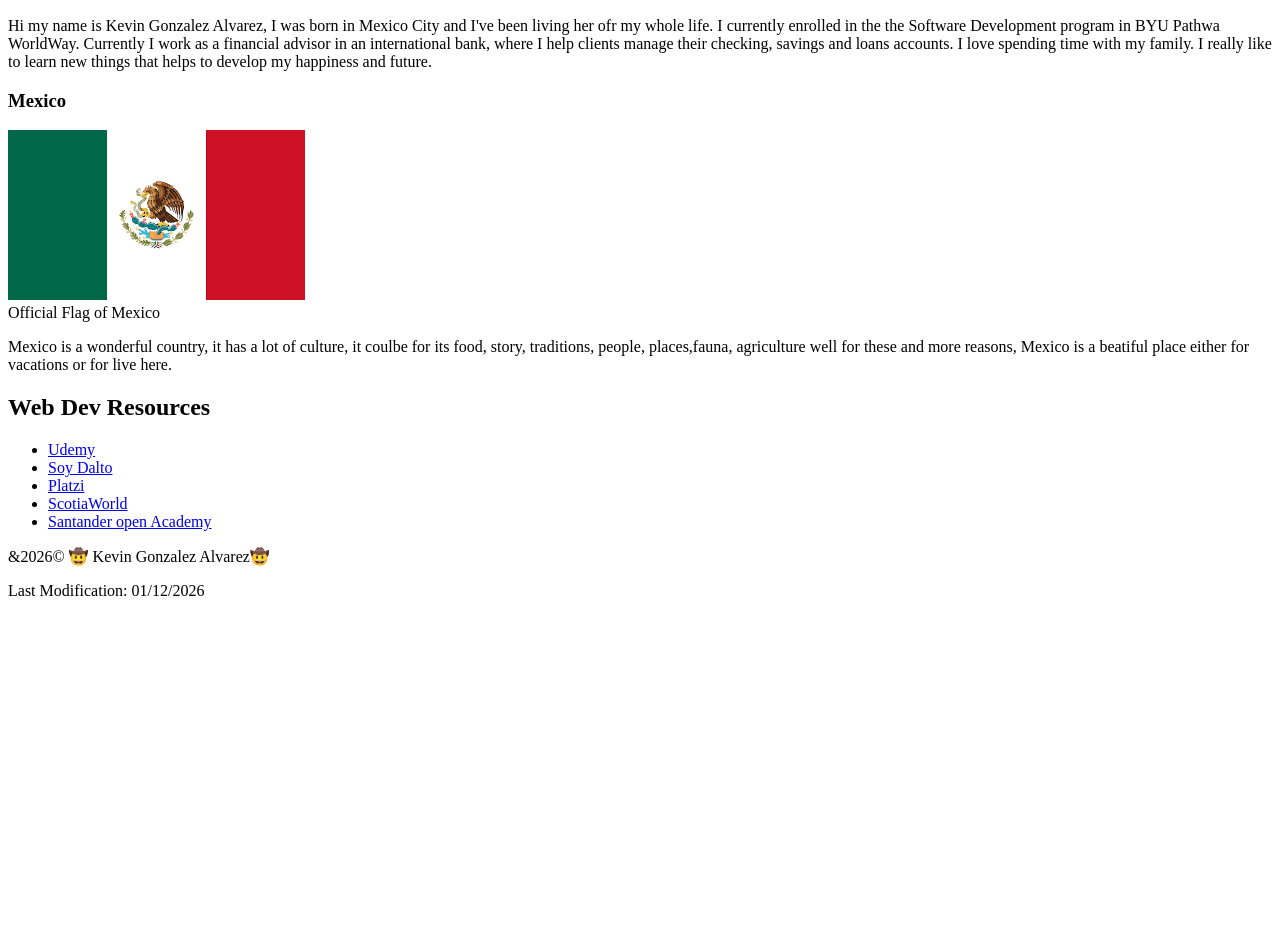
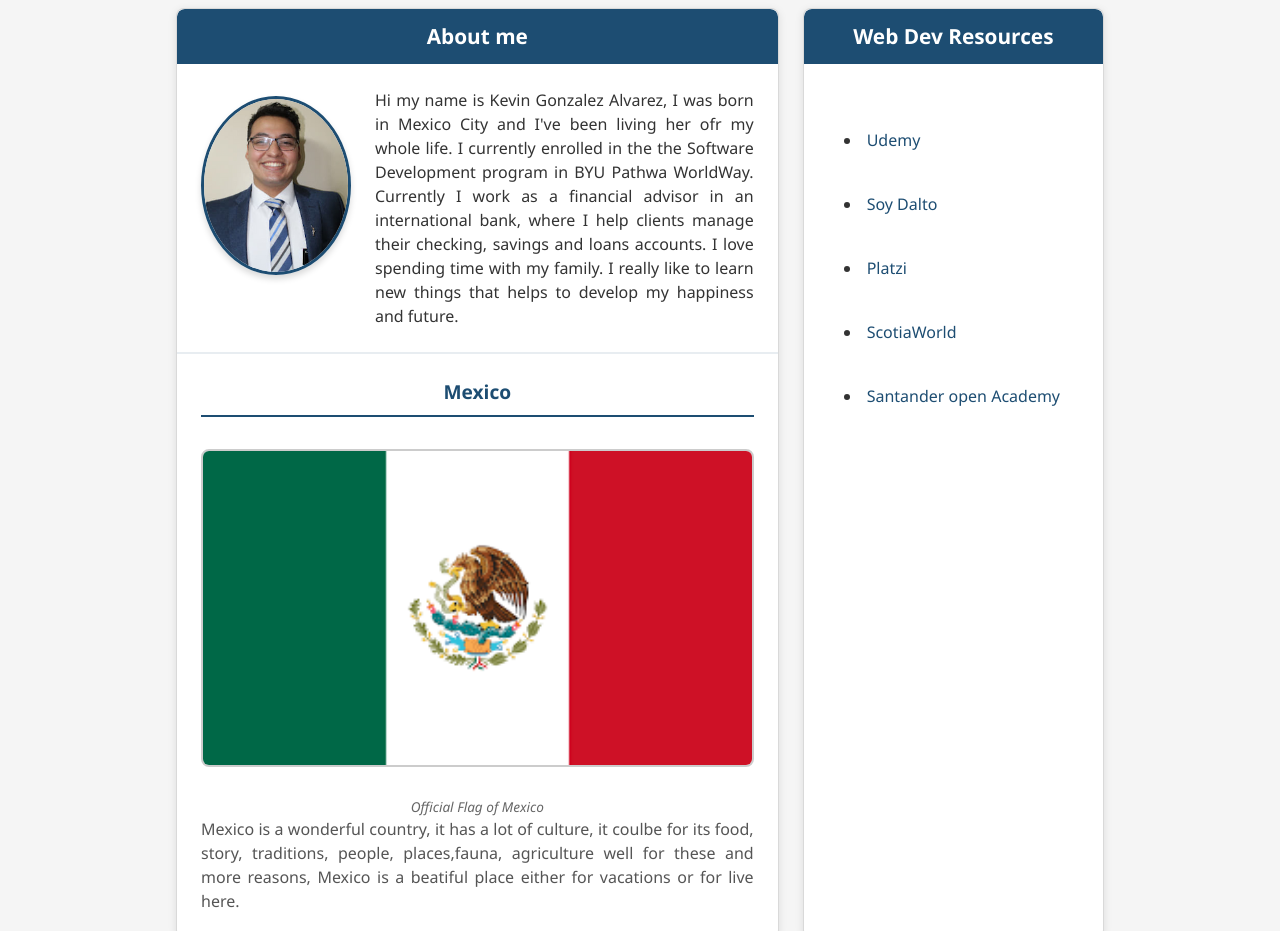
Before and after one commit to Kiven1300/wdd131, a plain HTML site: page index.html in a window 1280 px wide. Shown: the part 432-1363 px from the top of the page. Before the commit the page ends 1048 px from the top, so only its background shows below. Drawn offline with Linux system fonts and the light colour scheme.

Commit message:
last changes on code

```diff
--- a/index.html
+++ b/index.html
@@ -6,8 +6,8 @@
     <title>WDD131 - Dynamic Web Fundamentals - Kevin Gonzalez Alvarez</title>
     <meta name="description" content="This is my first repository on WDD131/Kevin Gonzalez Alvarez">
     <meta name="author" content="Kevin Gonzalez Alvarez">
-    <link rel="stylesheet" href="styles.css/basics.css">
-    <script src="scripts/getdates.js"></script>
+    <link rel="stylesheet" href="styles/base.css">
+    <script src="scripts/getdates.js" defer></script>
     </head>
 <body>
     <header>
@@ -23,8 +23,8 @@
 
     <section class="card">
         <h2>About me</h2>
-        <div>
-        <img src="images/kevin_foto.png" alt="">
+        <div class="me">
+        <img class="profile" src="images/kevin_foto.png" alt="">
         <p>Hi my name is Kevin Gonzalez Alvarez, I was born in Mexico City and I've been living her ofr my whole life. I currently enrolled in the the Software Development program in BYU Pathwa WorldWay.
             Currently I work as a financial advisor in an international bank, where I help clients manage their checking, savings and loans accounts. I love spending time with my family. I really like to learn new things that helps to develop my happiness and future.      </p>
         </div>
--- a/scripts/getdates.js
+++ b/scripts/getdates.js
@@ -0,0 +1,13 @@
+// Get current year and populate the copyright year
+const currentYear = new Date().getFullYear();
+document.getElementById('current_year').textContent = currentYear;
+
+// Get last modified date and populate it
+const lastModified = new Date(document.lastModified);
+const formattedDate = lastModified.toLocaleDateString('en-US', {
+  year: 'numeric',
+  month: '2-digit',
+  day: '2-digit'
+});
+
+document.getElementById('LastModified').textContent = `Last Modification: ${formattedDate}`;
--- a/styles/base.css
+++ b/styles/base.css
@@ -0,0 +1,248 @@
+:root {
+  --blue: rgb(29, 77, 114);
+  --blue-light: rgba(29, 77, 114, 0.1);
+  --blue-dark: rgba(29, 77, 114, 0.9);
+  --accent: rgba(100, 50, 25, 1);
+  --highlight: rgba(255, 200, 0, 1);
+}
+
+* {
+  margin: 0;
+  padding: 0;
+  box-sizing: border-box;
+}
+
+html,
+body {
+  height: 100%;
+  margin: 0;
+  padding: 0;
+}
+
+body {
+  line-height: 1.5;
+  font-family: 'Segoe UI', Tahoma, Geneva, Verdana, sans-serif;
+  color: #333;
+  background-color: #f5f5f5;
+}
+
+header {
+  background-color: var(--blue);
+  color: #fff;
+  padding: 1rem 0;
+}
+
+#course-title {
+  display: block;
+  font-size: 1.5rem;
+  font-weight: 600;
+  padding: 1rem;
+  text-align: center;
+}
+
+nav {
+  background-color: #333;
+  display: flex;
+  flex-wrap: wrap;
+}
+
+nav a {
+  flex: 1 1 100%;
+  display: block;
+  font-size: 1rem;
+  text-align: center;
+  padding: 0.75rem;
+  color: #fff;
+  text-decoration: none;
+  transition: all 0.3s ease;
+}
+
+nav a:visited {
+  color: #fff;
+}
+
+nav a:hover {
+  color: #fff;
+  background-color: var(--accent);
+  font-weight: 600;
+  transform: scale(1.05);
+}
+
+main {
+  max-width: 960px;
+  margin: 2rem auto;
+  display: grid;
+  grid-template-columns: 2fr 1fr;
+  gap: 1.5rem;
+  padding: 1rem;
+}
+
+h1 {
+  grid-column: 1/3;
+  font-size: 2.5rem;
+  margin: 0.5rem 0;
+  text-align: center;
+  color: var(--blue);
+  font-weight: 700;
+}
+
+h2 {
+  text-align: center;
+  background-color: var(--blue);
+  color: #fff;
+  margin: 0;
+  font-size: 1.3rem;
+  border-radius: 0.5rem 0.5rem 0 0;
+  padding: 0.75rem;
+  font-weight: 600;
+}
+
+h3 {
+  color: var(--blue);
+  font-size: 1.2rem;
+  margin: 1rem 0 0.5rem 0;
+}
+
+footer {
+  font-size: 0.9rem;
+  padding: 1.5rem;
+  background-color: var(--blue);
+  color: #fff;
+  margin-top: 2rem;
+  text-align: center;
+}
+
+footer p {
+  margin: 0.5rem 0;
+}
+
+.highlight {
+  color: var(--highlight);
+  font-weight: 600;
+  font-size: 0.85rem;
+}
+
+img {
+  width: 100%;
+  height: auto;
+  border: 1px solid rgb(0 0 0 / 20%);
+  border-radius: 0.5rem;
+  margin: 0.5rem 0;
+}
+
+.profile {
+  width: 150px;
+  height: auto;
+  margin-right: 1.5rem;
+  border-radius: 50%;
+  border: 3px solid var(--blue);
+  box-shadow: 0 4px 6px rgba(0, 0, 0, 0.15);
+}
+
+.card {
+  font-family: 'Segoe UI', Tahoma, Geneva, Verdana, sans-serif;
+  border-radius: 0.5rem;
+  border: 1px solid rgb(0 0 0 / 15%);
+  background-color: #fff;
+  box-shadow: 0 2px 8px rgba(0, 0, 0, 0.1);
+  overflow: hidden;
+}
+
+.card > div {
+  padding: 1.5rem;
+}
+
+.me {
+  display: flex;
+  align-items: flex-start;
+}
+
+.me img {
+  float: none;
+  flex-shrink: 0;
+}
+
+.me p {
+  margin: 0;
+  text-align: justify;
+}
+
+.Country {
+  border-top: 2px solid var(--blue-light);
+  padding-top: 1.5rem;
+}
+
+.Country h3 {
+  grid-column: 1/3;
+  text-align: center;
+  border-bottom: 2px solid var(--blue);
+  padding-bottom: 0.5rem;
+  margin: 0 auto 1rem auto;
+  width: 100%;
+}
+
+.Country img {
+  width: 100%;
+  margin: 1rem 0;
+  border-width: 2px;
+}
+
+.Country p {
+  text-align: justify;
+  color: #555;
+}
+
+ul {
+  list-style-position: inside;
+  margin: 1rem 0;
+}
+
+ul li {
+  margin: 2.5rem 0;
+  padding-left: 1rem;
+}
+
+ul li a {
+  color: var(--blue);
+  text-decoration: none;
+  font-weight: 500;
+  transition: color 0.2s ease;
+  f
+}
+
+ul li a:hover {
+  color: var(--accent);
+  text-decoration: underline;
+}
+
+figcaption {
+  font-size: 0.85rem;
+  text-align: center;
+  font-style: italic;
+  color: #666;
+  margin-top: 0.5rem;
+}
+
+/* Responsive Design */
+@media (max-width: 768px) {
+  main {
+    grid-template-columns: 1fr;
+  }
+
+  h1 {
+    grid-column: 1;
+  }
+
+  nav a {
+    flex: 1 1 50%;
+  }
+
+  .me {
+    flex-direction: column;
+  }
+
+  .profile {
+    margin-right: 0;
+    margin-bottom: 1rem;
+  }
+}
```
Also changed, not shown: 1 other file.
